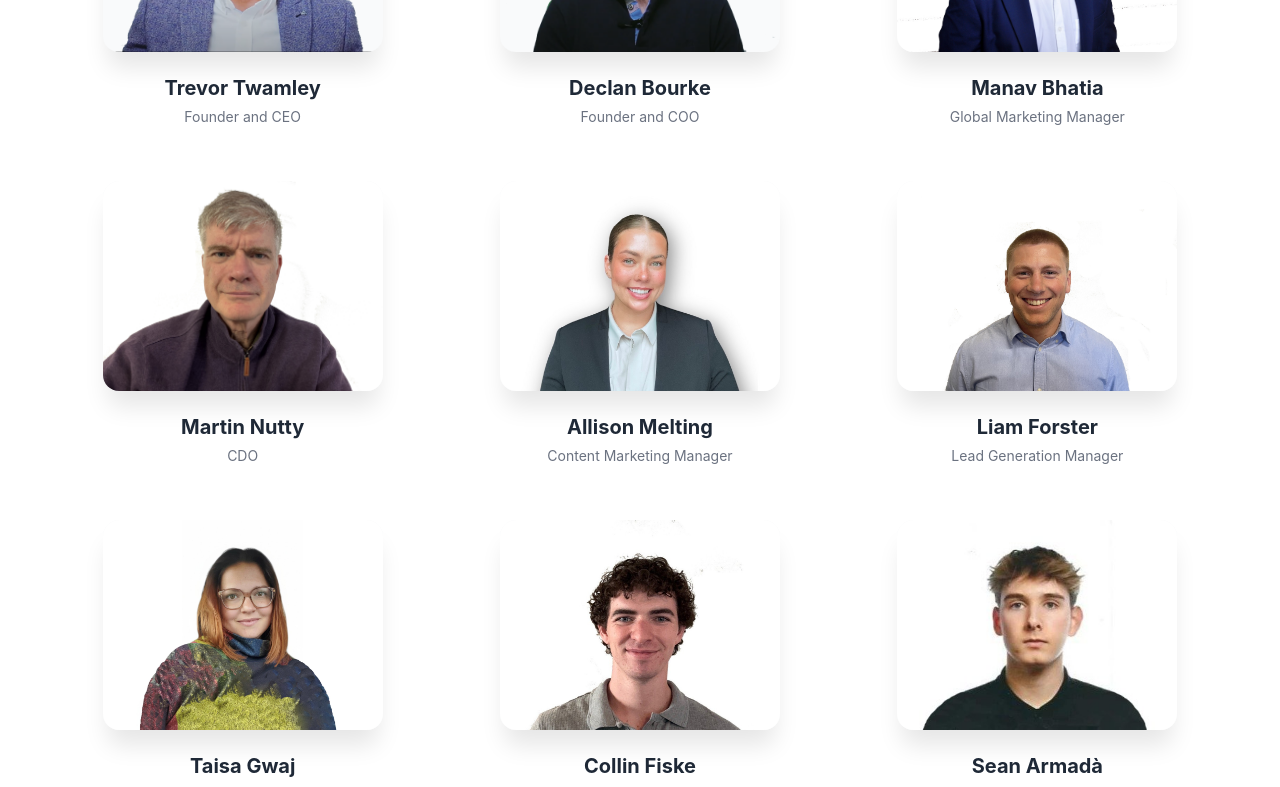
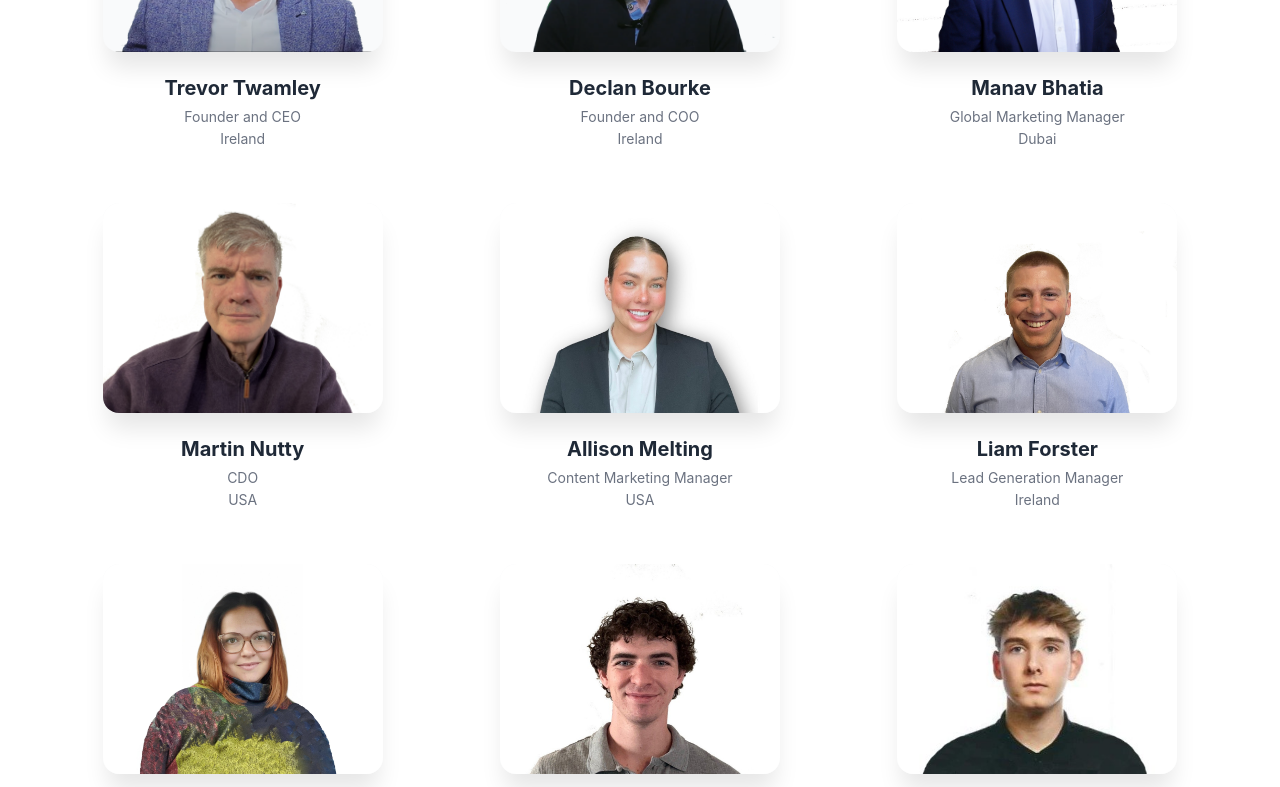
Before and after one commit to CollinFiske/new-sport-endorse, a Next.js app: page /aboutUs in a window 1280 px wide. Shown: the part 1940-2727 px from the top of the page. Built offline with nearby package versions, Linux system fonts and the light colour scheme; no server answers.

Commit message:
added countries to about us

```diff
--- a/app/aboutUs/page.tsx
+++ b/app/aboutUs/page.tsx
@@ -44,56 +44,67 @@ export default function AboutUs() {
     {
       name: "Trevor Twamley",
       role: "Founder and CEO",
+      country: "Ireland",
       imageUrl: "/images/teamPhotos/Trevor Twanley, Founder and CEO.png"
     },
     {
       name: "Declan Bourke",
       role: "Founder and COO",
+      country: "Ireland",
       imageUrl: "/images/teamPhotos/Declan Bourke, Founder and COO.png"
     },
     {
       name: "Manav Bhatia",
       role: "Global Marketing Manager",
+      country: "Dubai",
       imageUrl: "/images/teamPhotos/Manav Bhatia, Global Marketing Manager.jpg"
     },
     {
       name: "Martin Nutty",
       role: "CDO",
+      country: "USA",
       imageUrl: "/images/teamPhotos/Martin Nutty, CDO.jpeg"
     },
     {
       name: "Allison Melting",
       role: "Content Marketing Manager",
+      country: "USA",
       imageUrl: "/images/teamPhotos/Allison Melting, Content Marketing Manager.jpeg"
     },
     {
       name: "Liam Forster",
       role: "Lead Generation Manager",
+      country: "Ireland",
       imageUrl: "/images/teamPhotos/Liam Forster, Lead Generation Manager.jpeg"
     },
     {
       name: "Taisa Gwaj",
       role: "Bookkeeper",
+      country: "Ireland",
       imageUrl: "/images/teamPhotos/Taisa Gwaj, Bookkeeper.jpg"
     },
     {
       name: "Collin Fiske",
       role: "Full Stack Developer",
+      country: "USA",
       imageUrl: "/images/teamPhotos/Collin Fiske, Full Stack Developer.jpg"
     },
     {
       name: "Sean Armadà",
       role: "Markets Development Manager",
+      country: "Spain",
       imageUrl: "/images/teamPhotos/Sean Armadà, Markets Development Manager.jpg"
     },
     {
       name: "Jack Sampson",
       role: "Data Analyst",
+      country: "USA",
       imageUrl: "/images/teamPhotos/Jack Sampson, Data Analysist.jpeg"
     },
     {
       name: "Oscar Quinn Hunt",
       role: "Customer Success Manager",
+      country: "Ireland",
       imageUrl: "/images/teamPhotos/Oscar Quinn Hunt, Customer Success Manager.jpeg"
     }
   ];
@@ -181,6 +192,7 @@ export default function AboutUs() {
                 <div className="about-us-team-info">
                   <h3 className="about-us-team-name">{member.name}</h3>
                   <p className="about-us-team-role">{member.role}</p>
+                  <p className="about-us-team-role" style={{marginTop:"5px"}}>{member.country}</p>
                 </div>
               </div>
             ))}
--- a/app/agency/page.tsx
+++ b/app/agency/page.tsx
@@ -41,14 +41,12 @@ export default function AgencyPage() {
           </h1>
 
           <p className="description">
-            Our cutting-edge technological solutions reduce the steps needed to score sensational sponsorship deals for athletes.
-            Sport Endorse is a simple, user-friendly platform connecting agencies with top global athletes and ambassadors
-            guaranteed to take your client&apos;s marketing campaigns to the next level.
+            The all-in-one platform for your sports agency to secure and manage paid collaborations at scale. Connect your entire roster with brands seeking authentic partnerships that align with their profiles and passions.
           </p>
         </div>
 
         <div className="imageContainer">
-          <BrandsGrid variant="5x4" label="Maximise Your Roster’s Earning Potential" />
+          <BrandsGrid variant="5x4" label="Maximise Your Roster's Earning Potential" />
         </div>
       </div>
     </section>
```
